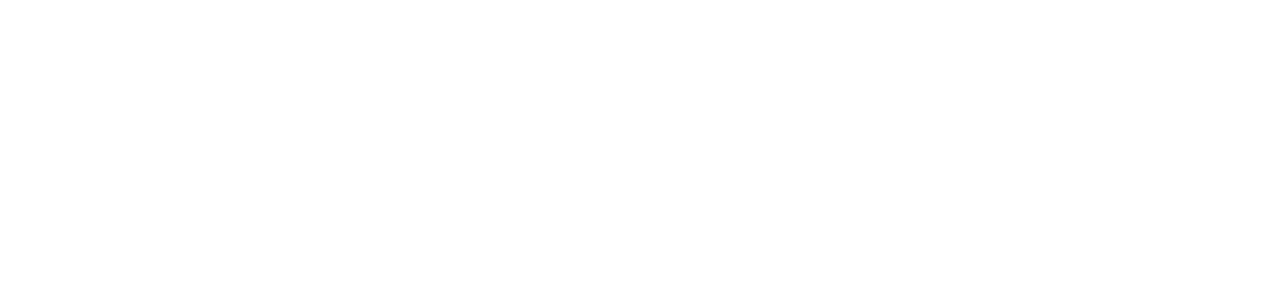
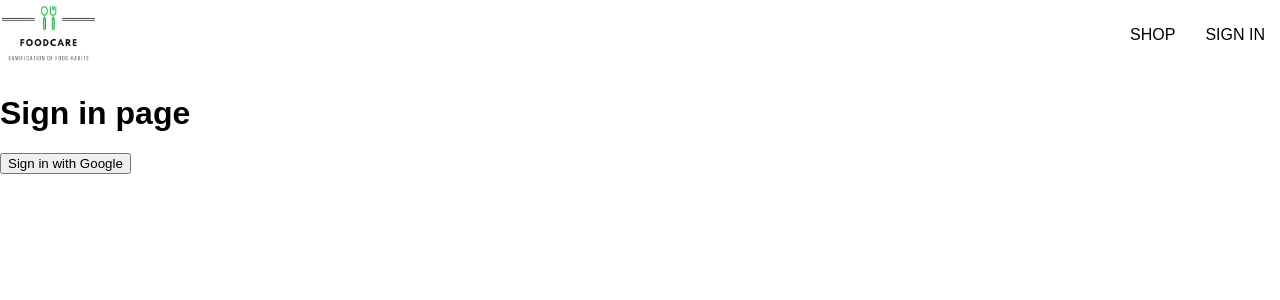
Before and after one commit to ExploryKod/Foodcare, a React (Create React App) app: page /sign-in in a window 1280 px wide. Before the commit this address had no page. Shown: the top 300 px of the page. Built offline with nearby package versions, Linux system fonts and the light colour scheme.

Commit message:
feat: sign-in component and user authentication through Firebase is set

```diff
--- a/src/App.js
+++ b/src/App.js
@@ -1,13 +1,18 @@
 import { Routes, Route } from 'react-router-dom';
 import Home from "./routes/home";
-
-
+import Navigation from "./routes/navigation";
+import Shop from "./routes/shop";
+import SignIn from "./routes/sign-in";
 
 const App = () => {
 
   return (
     <Routes>
+      <Route path='/' element={<Navigation/>}>
         <Route index element={<Home/>}/>
+        <Route path='shop' element={<Shop/>}/>
+        <Route path='sign-in' element={<SignIn/>}/>
+      </Route>
     </Routes>
 
   );
--- /dev/null
+++ b/src/routes/navigation.jsx
@@ -0,0 +1,35 @@
+import { Fragment } from 'react';
+import { Outlet, Link } from 'react-router-dom';
+
+import "./navigation.scss";
+
+import logo from '../assets/logo.png';
+
+
+const Navigation = () => {
+
+    return(
+        <Fragment>
+
+        <div className='navigation'>
+        <div className='logo-container'>
+            <img src={logo} alt='logo' className='logo'></img>
+        </div>
+
+            <div className='nav-links-container'>
+                <Link className='nav-link' to='/shop'>
+                    SHOP
+                </Link>
+                <Link className='nav-link' to='/sign-in'>
+                    SIGN IN
+                </Link>
+            </div>
+        </div>
+
+        <Outlet/>
+
+        </Fragment>
+    )
+}
+
+export default Navigation;
--- a/src/styles/navigation.scss
+++ b/src/routes/navigation.scss
@@ -1,23 +1,24 @@
-.navigation-bar {
-  height: 10vh;
+.navigation {
+  height: 70px;
   width: 100%;
   display: flex;
   justify-content: space-between;
-  margin-bottom: 5vh;
+  margin-bottom: 25px;
 
   .logo-container {
     height: 100%;
     width: 70px;
-    padding: 25px;
+    padding: 2px;
 
     .logo {
       height:100%;
       width:auto;
     }
+
   }
 
   .nav-links-container {
-    width: 50%;
+    width: 100%;
     height: 100%;
     display: flex;
     align-items: center;
--- /dev/null
+++ b/src/routes/shop.jsx
@@ -0,0 +1,10 @@
+
+const Shop = () => {
+
+    return(
+        <h1>I am the shop</h1>
+    )
+
+}
+
+export default Shop;
--- /dev/null
+++ b/src/routes/sign-in.jsx
@@ -0,0 +1,24 @@
+import { signInWithRedirect } from "firebase/auth";
+import { signInWithGooglePopup, createUserDocumentFromAuth } from "../utils/firebase/firebase.utils";
+// Asynchrone car on fait appel à une API et de la data externe
+// // before destructuring the response: const response = await signInWithGooglePopup();
+//         createUserDocumentFromAuth(response)
+
+const SignIn = () => {
+
+    const logGoogleUser = async () => {
+        const { user } = await signInWithGooglePopup();
+        createUserDocumentFromAuth( user )
+    }
+
+    return (
+        <div>
+            <h1>Sign in page</h1>
+            <button onClick={logGoogleUser}>
+                Sign in with Google
+            </button>
+        </div>
+    );
+};
+
+export default SignIn;
--- /dev/null
+++ b/src/utils/firebase/firebase.utils.js
@@ -0,0 +1,67 @@
+// To make firebase running (the app contain every utilities necessary for firebase to run)
+// to get in we need initializeApp : create an App instance for me based on some type of config
+// This config is an object that allow us to attached this firebase instance to the instance we have online
+// It permit to say to firebase that we want to refer the instance created inside firebase console online
+// so we clicked on <> in firebase website and register our web app: FoodCare-web-app
+// CRUD can happen using this firebase app instance that is a librairy with multiple functions and so on
+import { initializeApp } from 'firebase/app'
+
+// We also need access to the micro-librairy for authentication tools, getAuth is a auth instance
+import { getAuth, signInWithRedirect,
+        signInWithPopup, GoogleAuthProvider
+       } from 'firebase/auth'
+
+import { getFirestore, doc, getDoc, setDoc } from 'firebase/firestore';
+
+// Your web app's Firebase configuration
+const firebaseConfig = {
+  apiKey: "AIzaSyDXrZHYL2nnHazv-m297sxCPxOIIh4-Kwc",
+  authDomain: "foodcare-f50db.firebaseapp.com",
+  projectId: "foodcare-f50db",
+  storageBucket: "foodcare-f50db.appspot.com",
+  messagingSenderId: "465752676826",
+  appId: "1:465752676826:web:cc78e5e4d953c04db688e3"
+};
+
+// Initialize Firebase
+const firebaseApp = initializeApp(firebaseConfig);
+
+// We need a provider to give us  back the provider instance GoogleAuthProvider
+
+const provider = new GoogleAuthProvider(); //  GoogleAuth... this is a class
+// The method here take an object as parameter and we choose options:
+// prompt: "select_account" mean that every time user interact with our Auth Provider, we force them to select an account
+provider.setCustomParameters({
+    prompt: "select_account"
+});
+
+export const auth = getAuth();
+export const signInWithGooglePopup = () => signInWithPopup(auth, provider);
+
+// Now we need to set things in firebase (in sign-in method in Authentication) => provide hability to sign with Google
+
+export const db = getFirestore();
+
+export const createUserDocumentFromAuth = async (userAuth) => {
+    const userDocRef = doc(db, 'users', userAuth.uid);
+
+    const userSnapshot = await getDoc(userDocRef);
+
+    // I want to check if this data exists
+    // if it exist I just return the userDocRef so i do nothing else
+    // if not : I create / set the document with the data from userAuth in my collection
+    if(!userSnapshot.exists()) {
+        // fields inside userAuth object in the browser console: we extract through destructuration these two fields.
+        const {displayName, email} = userAuth;
+        // to know when the user is sign in :
+        const createdAt = new Date();
+        // Asynchronously if there is no error we set the document we get before and pass to it the values in 2nd argument
+        try {
+            await setDoc(userDocRef, {displayName, email, createdAt })
+        } catch (error) {
+            console.log('error creating the user', error.message);
+        }
+    }
+    return userDocRef;
+
+}
```
Also changed, not shown: src/assets/logo.png (renamed from src/assets/food.png), 1 other file (tests, documents, lock files or other folders).
